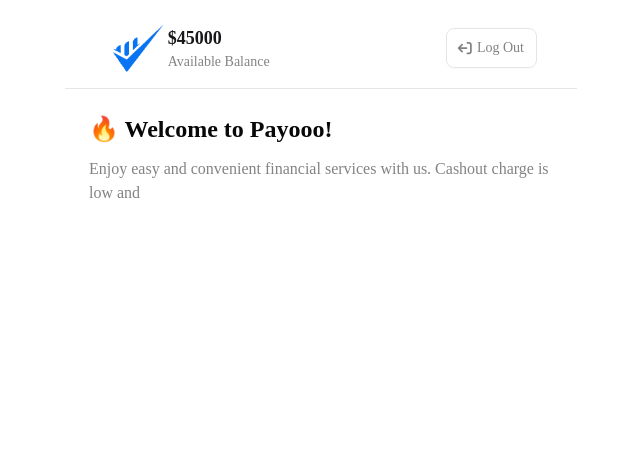
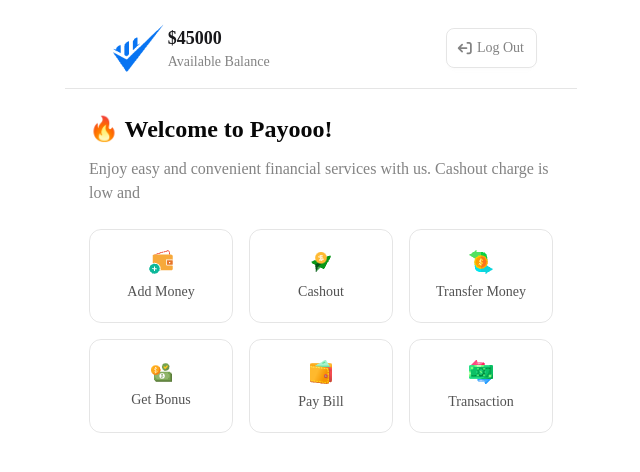
Before and after one commit to mamun-coderman/Payoo-MFS, a plain HTML site: page home.html in a window 1280 px wide. Shown: the whole page, without its empty margins (319-959 px from the left). Drawn offline with nearby package versions, Linux system fonts and the light colour scheme; a web font is replaced by a local one.

Commit message:
top section design ends

```diff
--- a/home.html
+++ b/home.html
@@ -71,6 +71,40 @@
 
                 <p class="text-[#08080880] font-normal font-[primaryfont] text-base mt-3">Enjoy easy and convenient financial services with us. Cashout charge is low and </p>
             </section>
+
+            <!-- card section -->
+            <section class="cards grid grid-cols-3 gap-4 px-6">
+                <!-- add money card -->
+                <div class="flex flex-col gap-2 justify-center items-center border  border-solid border-[#0808081a] rounded-xl py-5 px-2.5">
+                    <img src="./assets/wallet1.png" alt="">
+                    <p class="text-[#080808b3] font-normal font-[primaryfont] text-sm">Add Money</p>
+                </div>
+                <!-- Cashout -->
+                <div class="card-area flex flex-col gap-2 justify-center items-center  border border-solid border-[#0808081a] rounded-xl py-5 px-2.5">
+                    <img src="./assets/send1.png" alt="">
+                    <p class="text-[#080808b3] font-normal font-[primaryfont] text-sm">Cashout</p>
+                </div>
+                <!-- Transfer Money -->
+                <div class="card-area flex flex-col gap-2 justify-center items-center  border border-solid border-[#0808081a] rounded-xl py-5 px-2.5">
+                    <img src="./assets/money1.png" alt="">
+                    <p class="text-[#080808b3] font-normal font-[primaryfont] text-sm">Transfer Money</p>
+                </div>
+                <!-- Get Bonus -->
+                <div class="card-area flex flex-col gap-2 justify-center items-center  border border-solid border-[#0808081a] rounded-xl py-5 px-2.5">
+                    <img src="./assets/bonus1.png" alt="">
+                    <p class="text-[#080808b3] font-normal font-[primaryfont] text-sm">Get Bonus</p>
+                </div>
+                <!-- Pay Bill -->
+                <div class="card-area flex flex-col gap-2 justify-center items-center  border border-solid border-[#0808081a] rounded-xl py-5 px-2.5">
+                    <img src="./assets/purse1.png" alt="">
+                    <p class="text-[#080808b3] font-normal font-[primaryfont] text-sm">Pay Bill</p>
+                </div>
+                <!-- Transaction -->
+                <div class="card-area flex flex-col gap-2 justify-center items-center  border border-solid border-[#0808081a] rounded-xl py-5 px-2.5">
+                    <img src="./assets/transaction1.png" alt="">
+                    <p class="text-[#080808b3] font-normal font-[primaryfont] text-sm">Transaction</p>
+                </div>
+            </section>
          </div>
     </main>
 </body>
```
